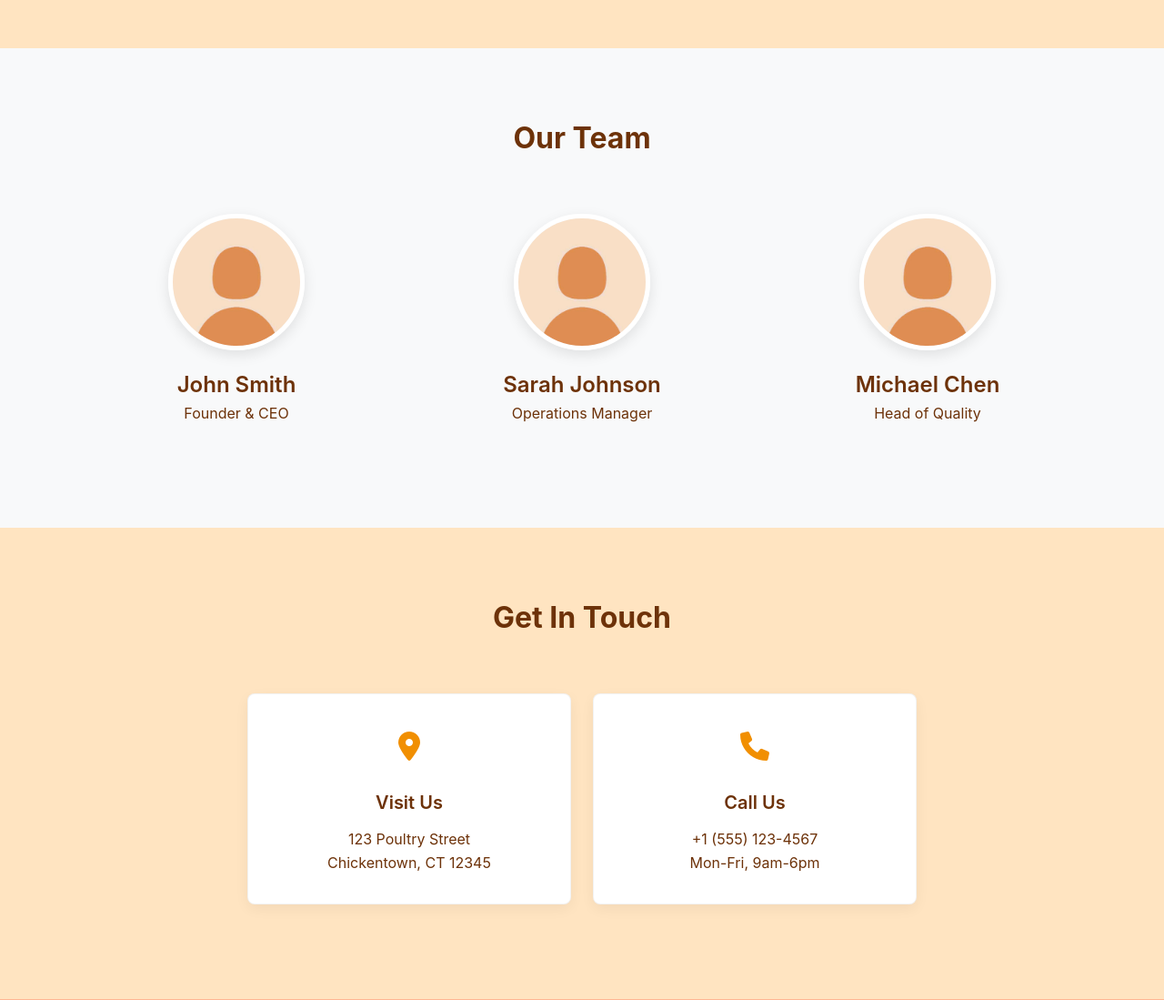
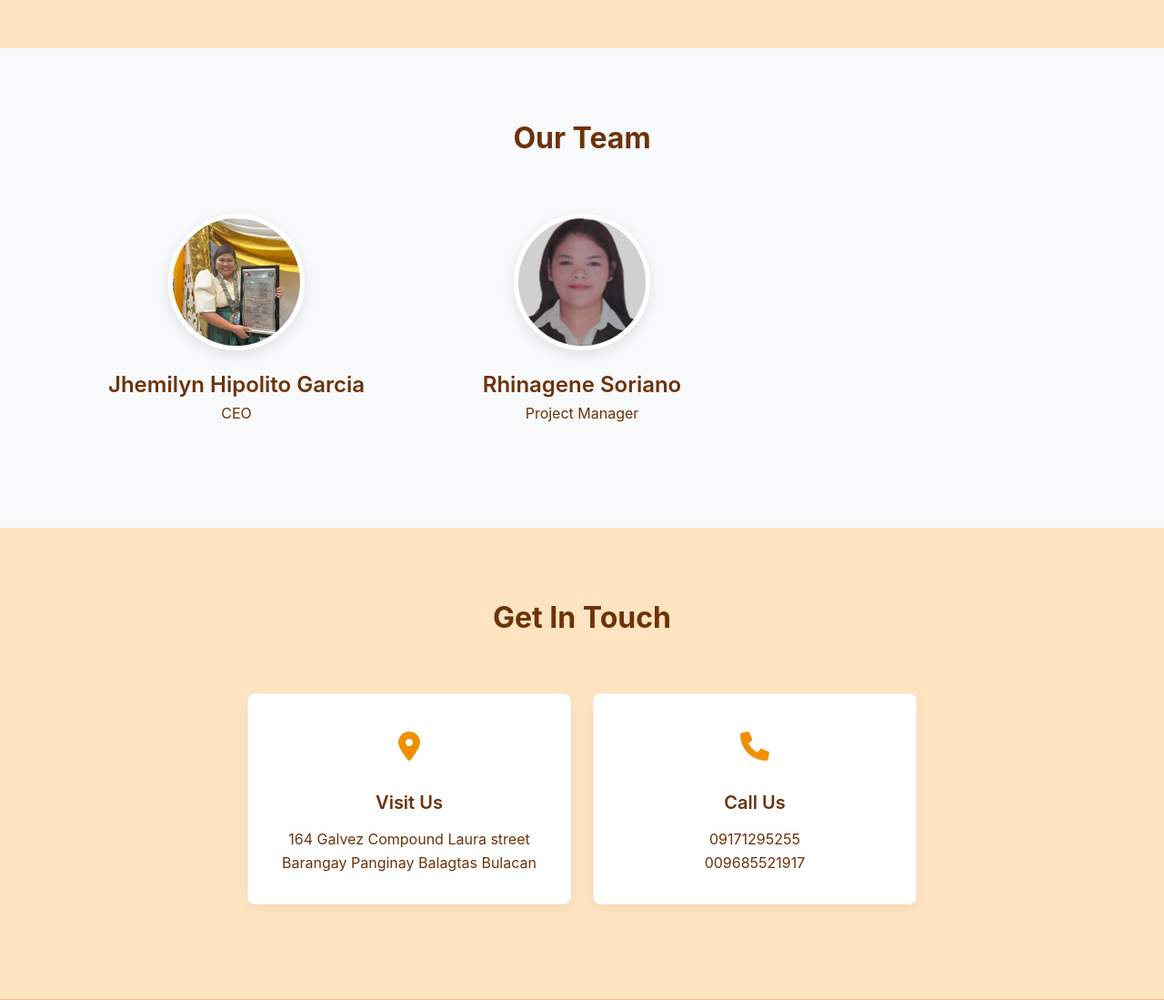
Before and after one commit to greythedev07/triple_jh_chicken_trading, a PHP site: page /about.php in a window 1280 px wide. Shown: the part 919-2018 px from the top of the page at 91% size. Run offline with PHP 8.4, Linux system fonts and the light colour scheme; a user stored in the database is signed in; data that the repository does not hold is empty.

Commit message:
About changes

```diff
--- a/about.php
+++ b/about.php
@@ -107,6 +107,10 @@ try {
             box-shadow: 0 5px 15px rgba(0, 0, 0, 0.05);
             transition: transform 0.3s, box-shadow 0.3s;
             border: 1px solid rgba(0, 0, 0, 0.05);
+        }
+
+        #about-icon {
+            color: var(--rich-amber);
         }
 
         .mission-card:hover {
@@ -331,7 +335,7 @@ try {
                     <div class="card h-100 border-0 shadow-sm">
                         <div class="card-body text-center p-4">
                             <div class="mb-3">
-                                <i class="fas fa-bullseye fa-3x text-primary"></i>
+                                <i id="about-icon" class="fas fa-bullseye fa-3x text-primary"></i>
                             </div>
                             <h3 class="h4 mb-3">Mission</h3>
                             <p class="text-muted mb-0">To consistently provide our customers with the freshest,
@@ -347,7 +351,7 @@ try {
                     <div class="card h-100 border-0 shadow-sm">
                         <div class="card-body text-center p-4">
                             <div class="mb-3">
-                                <i class="fas fa-info-circle fa-3x text-primary"></i>
+                                <i id="about-icon" class="fas fa-info-circle fa-3x text-primary"></i>
                             </div>
                             <h3 class="h4 mb-3">About</h3>
                             <p class="text-muted mb-0">Triple JH Chicken Trading is a trusted name in the poultry
@@ -364,7 +368,7 @@ try {
                     <div class="card h-100 border-0 shadow-sm">
                         <div class="card-body text-center p-4">
                             <div class="mb-3">
-                                <i class="fas fa-eye fa-3x text-primary"></i>
+                                <i id="about-icon" class="fas fa-eye fa-3x text-primary"></i>
                             </div>
                             <h3 class="h4 mb-3">Vision</h3>
                             <p class="text-muted mb-0">To become the leading and most trusted online supplier of poultry
@@ -386,23 +390,16 @@ try {
             <div class="row">
                 <div class="col-md-4">
                     <div class="team-member">
-                        <img src="img/blank_pfp.jpg" alt="Team Member" class="team-img">
-                        <h4>John Smith</h4>
-                        <p>Founder & CEO</p>
+                        <img src="img/profile_pic/ceo.jpg" alt="Team Member" class="team-img">
+                        <h4>Jhemilyn Hipolito Garcia</h4>
+                        <p>CEO</p>
                     </div>
                 </div>
                 <div class="col-md-4">
                     <div class="team-member">
-                        <img src="img/blank_pfp.jpg" alt="Team Member" class="team-img">
-                        <h4>Sarah Johnson</h4>
-                        <p>Operations Manager</p>
-                    </div>
-                </div>
-                <div class="col-md-4">
-                    <div class="team-member">
-                        <img src="img/blank_pfp.jpg" alt="Team Member" class="team-img">
-                        <h4>Michael Chen</h4>
-                        <p>Head of Quality</p>
+                        <img src="img/profile_pic/project_manager.jpg" alt="Team Member" class="team-img">
+                        <h4>Rhinagene Soriano</h4>
+                        <p>Project Manager</p>
                     </div>
                 </div>
             </div>
@@ -422,7 +419,7 @@ try {
                                     <i class="fas fa-map-marker-alt"></i>
                                 </div>
                                 <h3>Visit Us</h3>
-                                <p>123 Poultry Street<br>Chickentown, CT 12345</p>
+                                <p>164 Galvez Compound Laura street<br>Barangay Panginay Balagtas Bulacan</p>
                             </div>
                         </div>
                         <div class="col-md-6 mb-4">
@@ -431,7 +428,7 @@ try {
                                     <i class="fas fa-phone"></i>
                                 </div>
                                 <h3>Call Us</h3>
-                                <p>+1 (555) 123-4567<br>Mon-Fri, 9am-6pm</p>
+                                <p> 09171295255<br>009685521917</p>
                             </div>
                         </div>
                     </div>
```
Also changed, not shown: img/profile_pic/ceo.jpg (added), img/profile_pic/project_manager.jpg (added).
